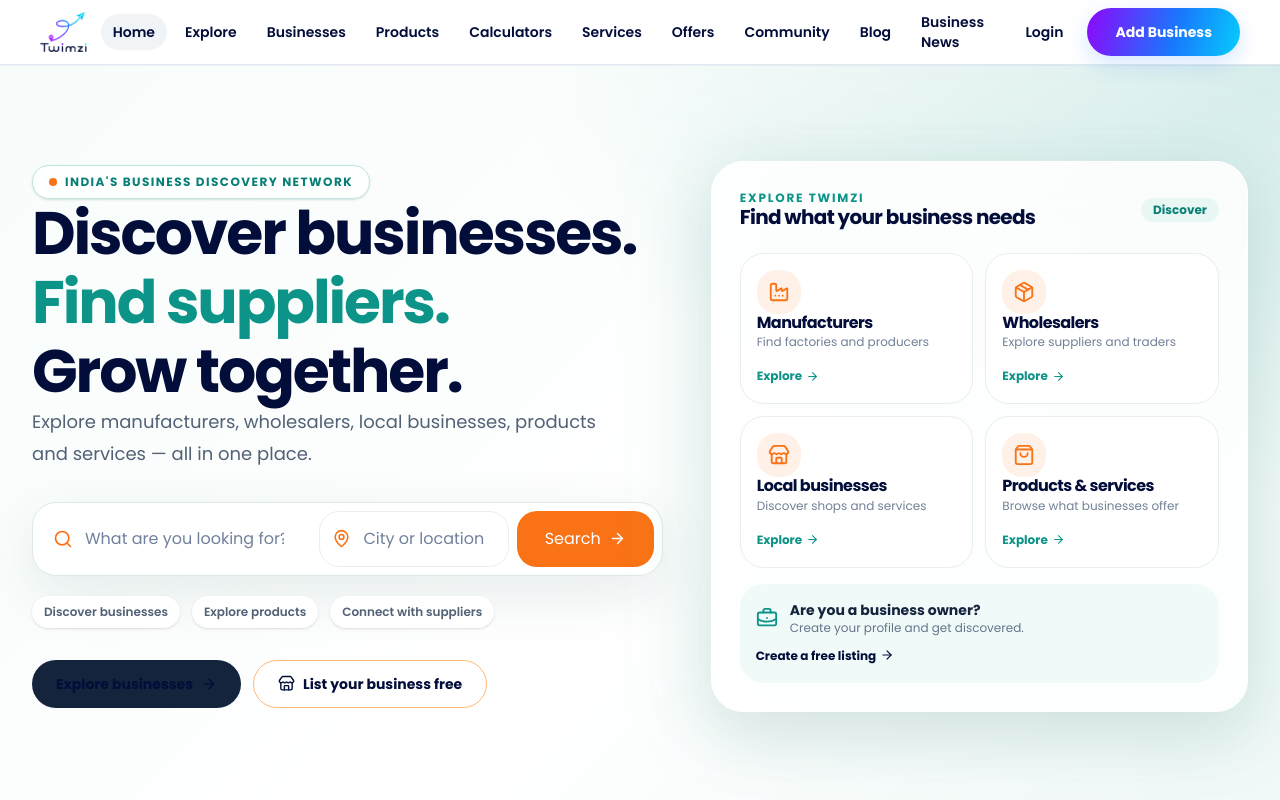
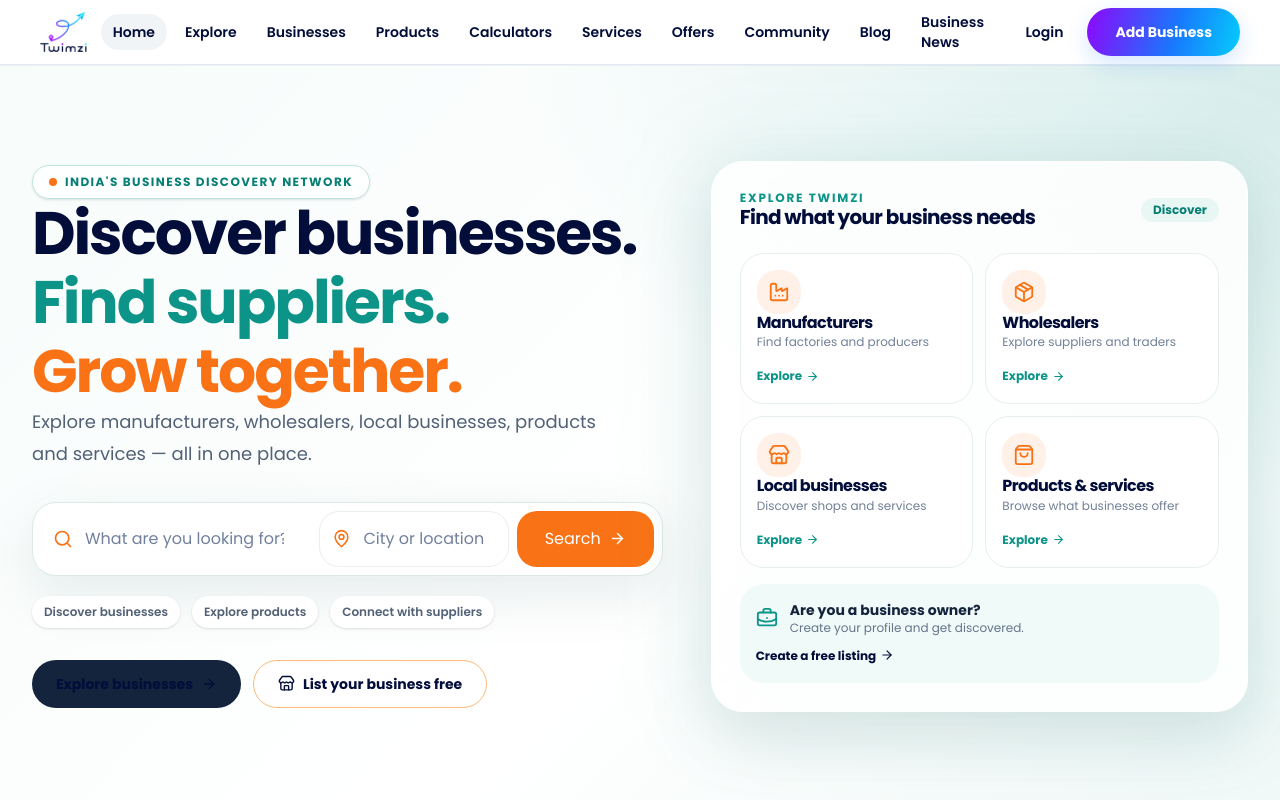
Before and after one commit to twimzi/twimzi-web, a Next.js app: page / in a window 1280 px wide. Shown: the top 800 px of the page. Built offline with nearby package versions, Linux system fonts and the light colour scheme; no server answers.

Commit message:
Apply Twimzi multicolor brand typography to homepage hero

```diff
--- a/src/components/home/home-preview-hero.tsx
+++ b/src/components/home/home-preview-hero.tsx
@@ -16,10 +16,10 @@ export function HomePreviewHero() {
           <div className="inline-flex items-center gap-2 rounded-full border border-[#BDE5DF] bg-white/90 px-4 py-2 text-xs font-bold uppercase tracking-[0.12em] text-[#087F75] shadow-sm">
             <span className="h-2 w-2 rounded-full bg-[#F97316]" /> India&apos;s business discovery network
           </div>
-          <h1 className="mt-6 max-w-3xl text-4xl font-black leading-[1.08] tracking-[-0.045em] text-[#14243D] sm:text-5xl lg:text-[3.75rem]">
-            Discover businesses.
+          <h1 className="mt-6 max-w-3xl text-4xl font-black leading-[1.08] tracking-[-0.045em] sm:text-5xl lg:text-[3.75rem]">
+            <span className="twimzi-brand-heading block">Discover businesses.</span>
             <span className="block text-[#0D9488]">Find suppliers.</span>
-            <span className="block">Grow together.</span>
+            <span className="block text-[#F97316]">Grow together.</span>
           </h1>
           <p className="mt-6 max-w-xl text-base leading-8 text-[#526176] sm:text-lg">
             Explore manufacturers, wholesalers, local businesses, products and services — all in one place.
```
